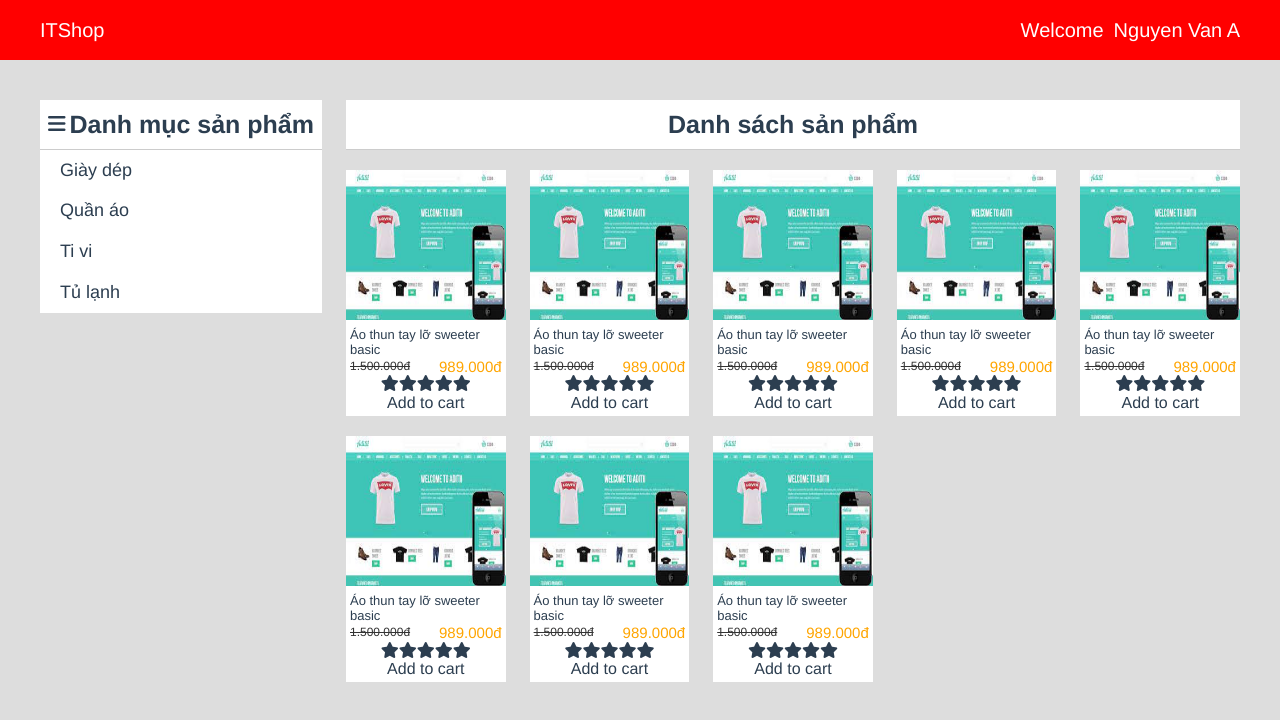
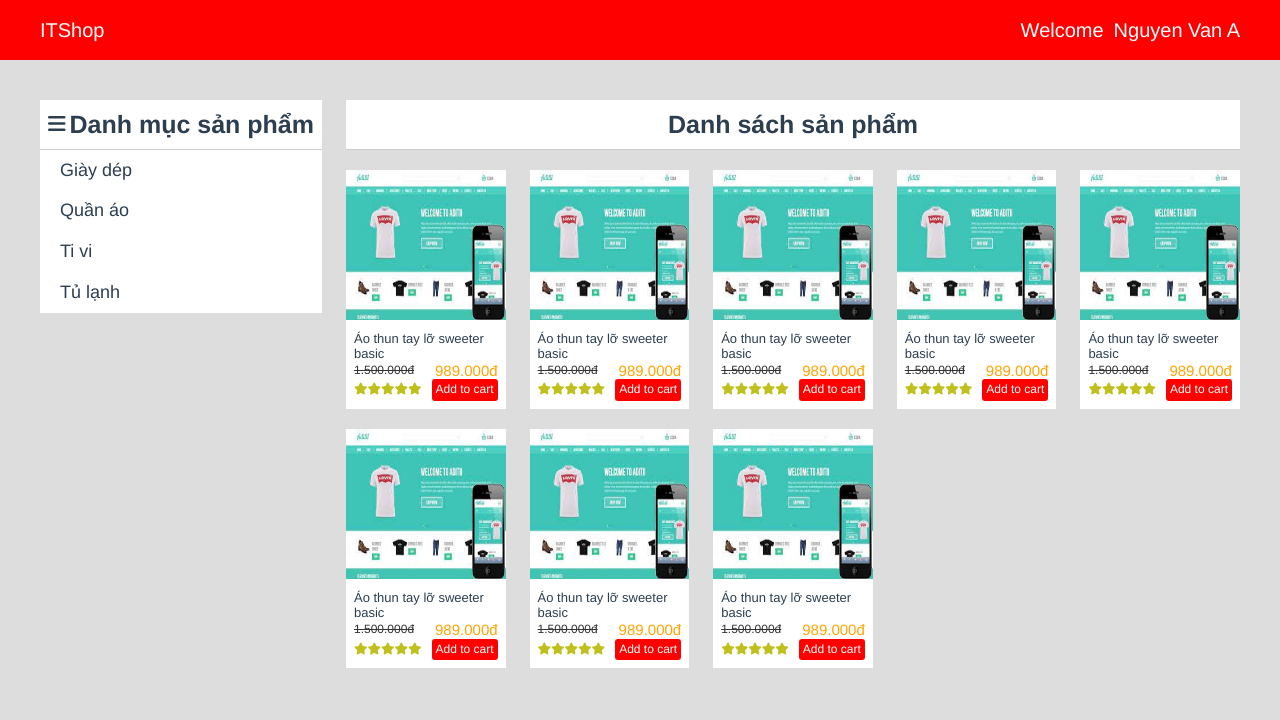
Before and after one commit to DuongNVIT/springvuejs-frontend, a Vue app in the folder springvuejs-frontend/: page / in a window 1280 px wide. Shown: the top 720 px of the page. Built offline with nearby package versions, Linux system fonts and the light colour scheme.

Commit message:
item css

```diff
--- a/springvuejs-frontend/src/components/ProductItem.vue
+++ b/springvuejs-frontend/src/components/ProductItem.vue
@@ -47,9 +47,10 @@ export default {};
 }
 
 .item-infor {
-  padding: 4px;
+  padding: 8px;
   display: flex;
   flex-direction: column;
+
 }
 
 .item-name {
@@ -76,7 +77,24 @@ export default {};
 }
 
 .rate-add {
-
+    display: flex;
+    align-items: center;
+    justify-content: space-between;
 }
 
+.rate {
+  color: rgb(192, 192, 28);
+  font-size: 12px;
+}
+
+.add {
+  background-color: red;
+  color: white;
+  padding: 4px 4px;
+  display: flex;
+  align-items: center;
+  justify-content: center;
+  font-size: 12px;
+  border-radius: 3px;
+}
 </style>
```
Also changed, not shown: 1 other file (tests, documents, lock files or other folders).
